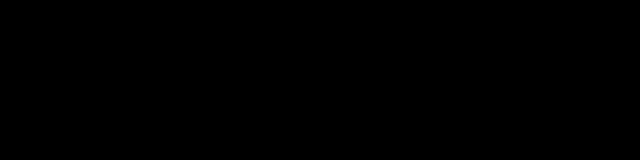
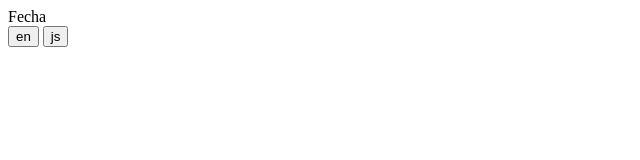
Before and after one commit to pierroberto/static-website-boilerplate, a website built with webpack: page src/index.html in a window 1280 px wide. Shown: the whole page, without its empty margins (0-640 px from the left). Built offline with nearby package versions, Linux system fonts and the light colour scheme.

Commit message:
test: add lang setup

```diff
--- /dev/null
+++ b/src/actions.js
@@ -0,0 +1,26 @@
+import $ from "jquery"
+import { en } from "./lang/en"
+import { jp } from "./lang/jp"
+
+$(document).ready(function() {
+  function setLanguage(lang) {
+    localStorage.setItem("language", lang)
+  }
+
+  function getLanguage() {
+    const lang = localStorage.getItem("language")
+    return lang === "en" ? en : jp
+  }
+  console.log([getLanguage()])
+  $("#title").text(getLanguage()["date"])
+  $(".menu__lang-left").click(function() {
+    getLanguage()
+    setLanguage("jp")
+    location.reload()
+  })
+  $(".menu__lang-right").click(function() {
+    getLanguage()
+    setLanguage("en")
+    location.reload()
+  })
+})
--- a/src/index.html
+++ b/src/index.html
@@ -7,7 +7,9 @@
 </head>
 <body>
     <div id="app">
-
+        <div id="title"></div>
+        <button class="menu__lang-left">en</button>
+        <button class="menu__lang-right">js</button>
     </div>
 </body>
 </html>
--- a/src/index.js
+++ b/src/index.js
@@ -1,3 +1,3 @@
 console.log(`I'm a silly entry point`)
-import "./lang.js"
+import "./actions.js"
 import style from "./main.css"
--- /dev/null
+++ b/src/lang/en.js
@@ -0,0 +1,5 @@
+export const en = {
+  date: "Date",
+  save: "Save",
+  cancel: "Cancel"
+}
--- a/src/lang/en.json
+++ /dev/null
@@ -1,5 +0,0 @@
-{
-    "date": "Date",
-    "save": "Save",
-    "cancel": "Cancel"
-}
--- /dev/null
+++ b/src/lang/jp.js
@@ -0,0 +1,5 @@
+export const jp = {
+  date: "Fecha",
+  save: "Salvar",
+  cancel: "Cancelar"
+}
--- a/src/lang/jp.json
+++ /dev/null
@@ -1,5 +0,0 @@
-{
-    "date": "Fecha",
-    "save": "Salvar",
-    "cancel": "Cancelar"
-}
--- a/src/main.css
+++ b/src/main.css
@@ -1,3 +1,3 @@
 body {
-    background-color: #000;
+    background-color: #fff;
 }
```
Also changed, not shown: src/lang.js (deleted).
